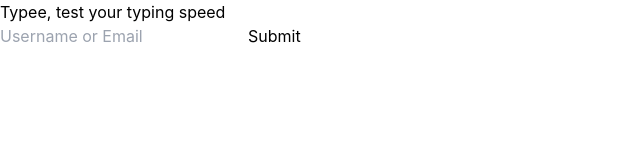
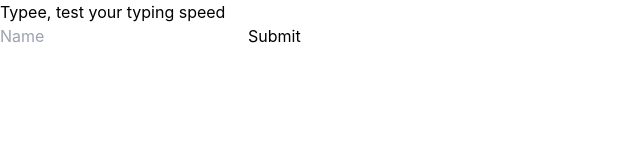
Before and after one commit to drshnn/multitype, a React (Vite) app: page / in a window 1280 px wide. Shown: the top 160 px of the page, without its empty margins (0-640 px from the left). Built offline with nearby package versions, Linux system fonts and the light colour scheme.

Commit message:
saving name on submit click

```diff
--- a/src/App.tsx
+++ b/src/App.tsx
@@ -1,13 +1,29 @@
+import { FormEventHandler, useState } from 'react'
 import './App.css'
+import { useNavigate } from 'react-router-dom'
 
 function App() {
+  const [name, setName] = useState('')
+  const navigate = useNavigate()
+  const nameChangeHandler: React.ChangeEventHandler<HTMLInputElement> = (event) => {
+    setName(event.target.value)
+  }
+  const nameSubmitHandler: FormEventHandler<HTMLFormElement> = (event) => {
+    event.stopPropagation();
+    if (name.length > 0) {
+      localStorage.setItem('name', name);
+      navigate('/race')
+    }
+  }
   return (
     <div className="w-screen h-screen text-white bg-black p-10 overflow-hidden flex items-center justify-center">
       <div className="flex">
         <h1 className='text-7xl font-bold flex-1'>Typee, test your typing speed</h1>
         <div className="flex flex-col flex-1 items-center justify-center gap-3">
-          <input type="text" className="min-w-72 h-10 p-1 text-black" placeholder='Username or Email' />
-          <button className='min-w-72 h-10 bg-gray-100 text-black focus:border-gray-700 focus:border hover:bg-gray-200 rounded-sm active:bg-gray-300'>Submit</button>
+          <form onSubmit={nameSubmitHandler}>
+            <input type="text" name='name' className="min-w-72 h-10 p-1 text-black" placeholder='Name' onChange={nameChangeHandler} />
+            <button className='min-w-72 h-10 bg-gray-100 text-black focus:border-gray-700 focus:border hover:bg-gray-200 rounded-sm active:bg-gray-300'>Submit</button>
+          </form>
         </div>
       </div>
     </div>
```
